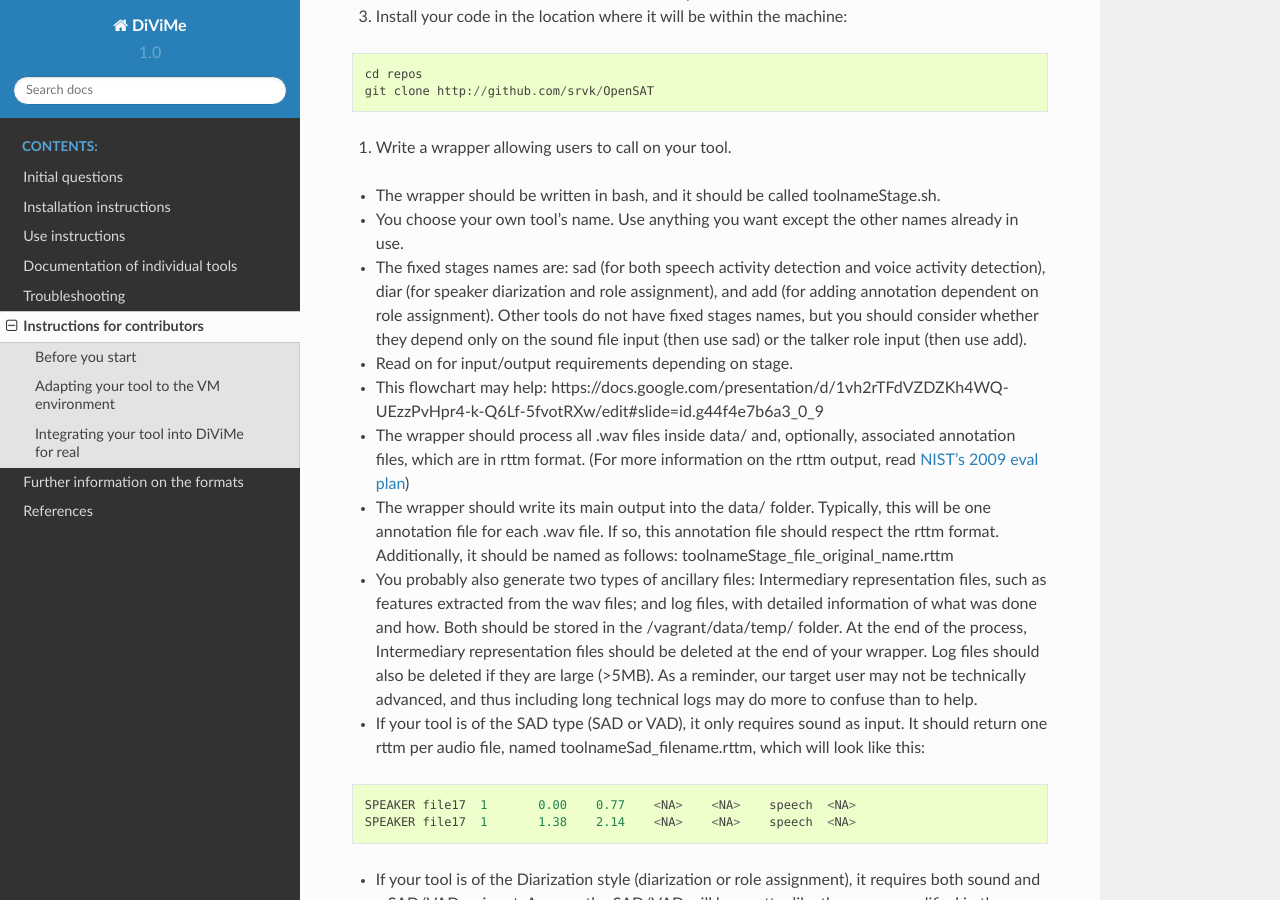
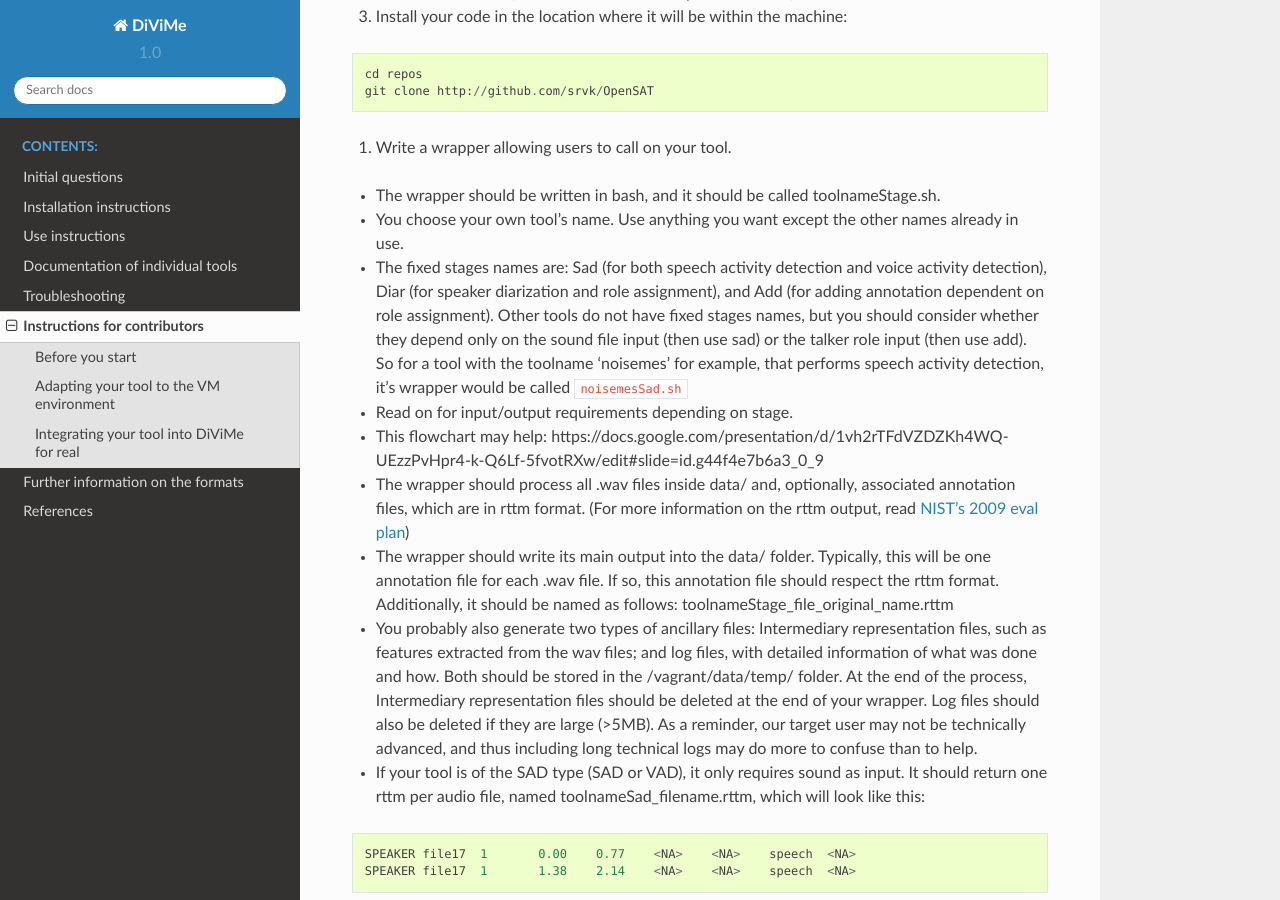
Before and after one commit to srvk/DiViMe, a Sphinx documentation site: the page built from docs/source/instructions_for_contributors.md, in a window 1280 px wide and 900 px high, scrolled down 605 px. Built offline with Sphinx 7.4.7 and the Read the Docs theme 2.0.0, drawn with Linux system fonts in a browser that asks for light colours.

Commit message:
example +consistent capitalization -> wrapper name

```diff
--- a/docs/source/instructions_for_contributors.md
+++ b/docs/source/instructions_for_contributors.md
@@ -26,7 +26,7 @@ git clone http://github.com/srvk/OpenSAT
 
 - The wrapper should be written in bash, and it should be called toolnameStage.sh.
 - You choose your own tool's name. Use anything you want except the other names already in use.
-- The fixed stages names are: sad (for both speech activity detection and voice activity detection), diar (for speaker diarization and role assignment), and add (for adding annotation dependent on role assignment). Other tools do not have fixed stages names, but you should consider whether they depend only on the sound file input (then use sad) or the talker role input (then use add).
+- The fixed stages names are: Sad (for both speech activity detection and voice activity detection), Diar (for speaker diarization and role assignment), and Add (for adding annotation dependent on role assignment). Other tools do not have fixed stages names, but you should consider whether they depend only on the sound file input (then use sad) or the talker role input (then use add). So for a tool with the toolname 'noisemes' for example, that performs speech activity detection, it's wrapper would be called `noisemesSad.sh`
 - Read on for input/output requirements depending on stage.
 - This flowchart may help: https://docs.google.com/presentation/d/1vh2rTFdVZDZKh4WQ-UEzzPvHpr4-k-Q6Lf-5fvotRXw/edit#slide=id.g44f4e7b6a3_0_9
 - The wrapper should process all .wav files inside data/ and, optionally, associated annotation files, which are in rttm format.  (For more information on the rttm output, read [NIST's 2009 eval plan](https://web.archive.org/web/20170119114252/http://www.itl.nist.gov/iad/mig/tests/rt/2009/docs/rt09-meeting-eval-plan-v2.pdf))
```
